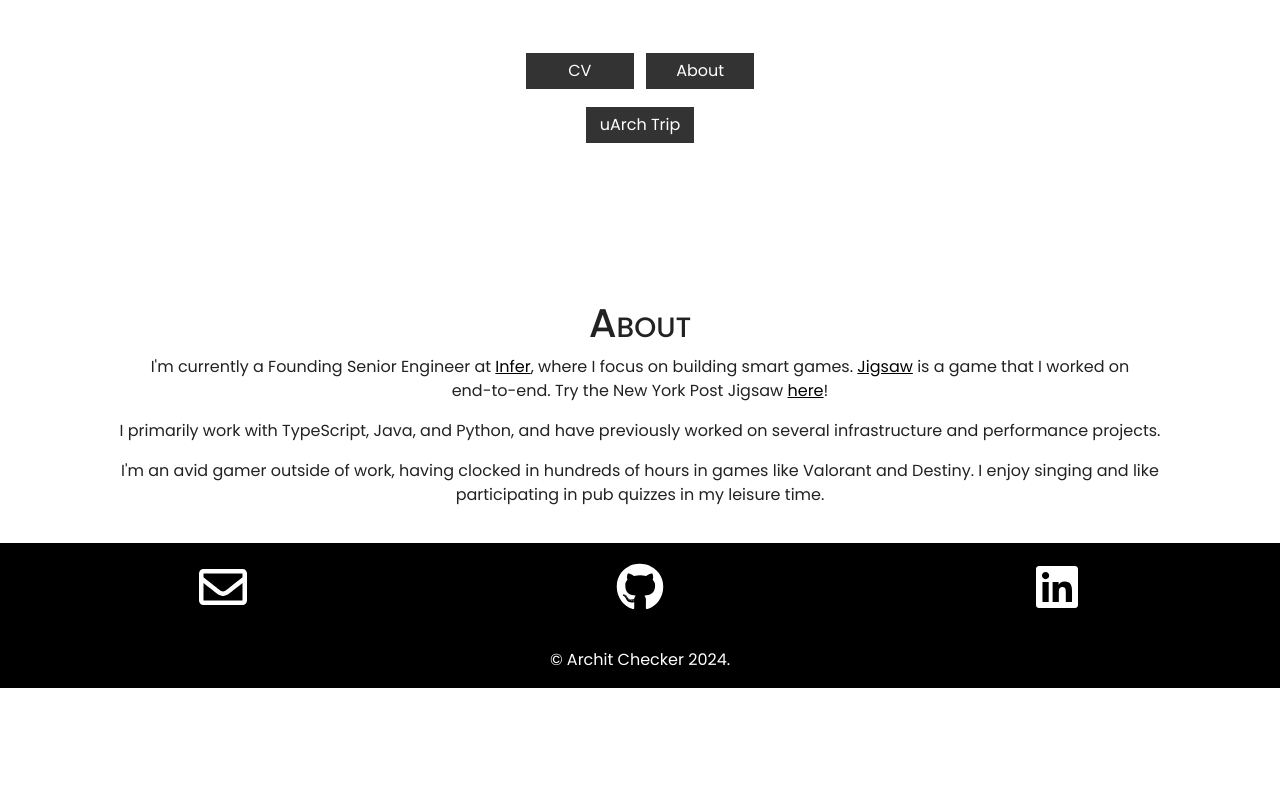
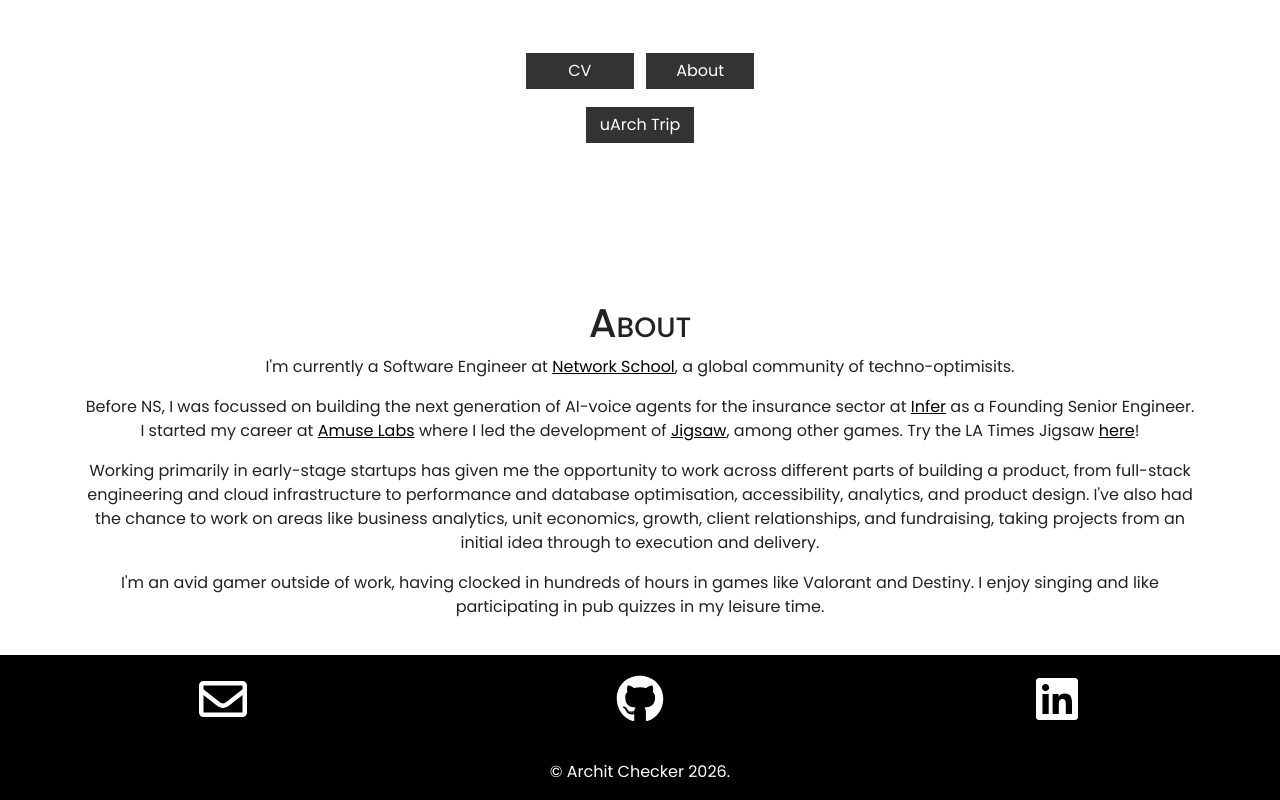
Before and after one commit to checker5965/checker5965.github.io, a plain HTML site: page index.html in a window 1280 px wide. Shown: the part 451-1251 px from the top of the page. Before the commit the page ends 1139 px from the top, so only its background shows below. Drawn offline with nearby package versions, Linux system fonts and the light colour scheme.

Commit message:
update index.html

```diff
--- a/index.html
+++ b/index.html
@@ -95,7 +95,10 @@
 <section class="container text-center" style="padding-bottom: 20px" id="about">
 	<h1 style="padding-top: 30px">A<span style="font-size: 70%">BOUT</span></h1>
 	<div>
-	<p style="padding-left: 5%; padding-right: 5%" class="wow fadeInUp">I'm currently a Founding Senior Engineer at <a href="https://infer.so/" target="_blank" style="color: black; text-decoration: underline">Infer</a>, where I focus on building smart games. <a href="https://amuselabs.com/games/jigsaw" target="_blank" style="color: black; text-decoration: underline">Jigsaw</a> is a game that I worked on end-to-end. Try the New York Post Jigsaw <a href="https://nypost.com/article/front-cover-jigsaw-puzzle/" target="_blank" style="color: black; text-decoration: underline">here</a>!</p><p class="wow fadeInUp" data-wow-delay="0.5s">I primarily work with TypeScript, Java, and Python, and have previously worked on several infrastructure and performance projects.</p><p class="wow fadeInUp" data-wow-delay="1s">I'm an avid gamer outside of work, having clocked in hundreds of hours in games like Valorant and Destiny. I enjoy singing and like participating in pub quizzes in my leisure time.</p>
+	<p style="padding-left: 5%; padding-right: 5%" class="wow fadeInUp">I'm currently a Software Engineer at <a href="https://ns.com/" target="_blank" style="color: black; text-decoration: underline">Network School</a>, a global community of techno-optimisits.</p>
+	<p>Before NS, I was focussed on building the next generation of AI-voice agents for the insurance sector at <a href="https://infer.so" target="_blank" style="color: black; text-decoration: underline;">Infer</a> as a Founding Senior Engineer. I started my career at <a href="https://amuselabs.com" target="_blank" style="color: black; text-decoration: underline;">Amuse Labs</a> where I led the development of <a href="https://amuselabs.com/games/jigsaw" target="_blank" style="color: black; text-decoration: underline">Jigsaw</a>, among other games. Try the LA Times Jigsaw <a href="https://www.latimes.com/games/jigsaw-puzzle" target="_blank" style="color: black; text-decoration: underline">here</a>!</p>
+	<p class="wow fadeInUp" data-wow-delay="0.5s">Working primarily in early-stage startups has given me the opportunity to work across different parts of building a product, from full-stack engineering and cloud infrastructure to performance and database optimisation, accessibility, analytics, and product design. I've also had the chance to work on areas like business analytics, unit economics, growth, client relationships, and fundraising, taking projects from an initial idea through to execution and delivery.</p>
+	<p class="wow fadeInUp" data-wow-delay="1s">I'm an avid gamer outside of work, having clocked in hundreds of hours in games like Valorant and Destiny. I enjoy singing and like participating in pub quizzes in my leisure time.</p>
 	</div>
 </section>
 
@@ -247,7 +250,7 @@
 				</div>
 			</div>
 			<div class="row text-center padding">
-				<a href="#home" style="color: white;" class="col-sm">© Archit Checker 2024.</a>
+				<a href="#home" style="color: white;" class="col-sm">© Archit Checker 2026.</a>
 			</div>
 		</div>
 	</div>
```
